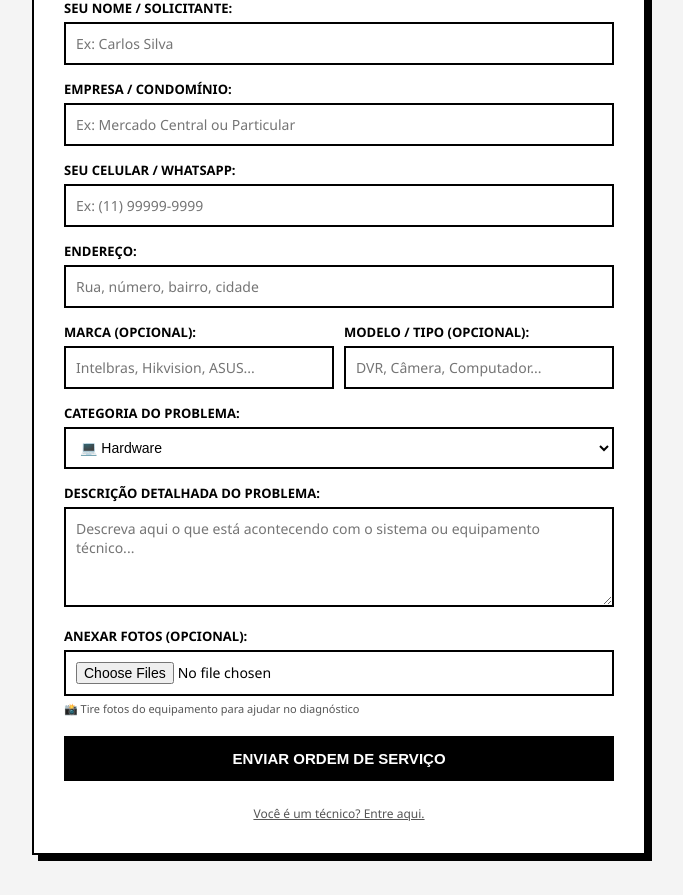
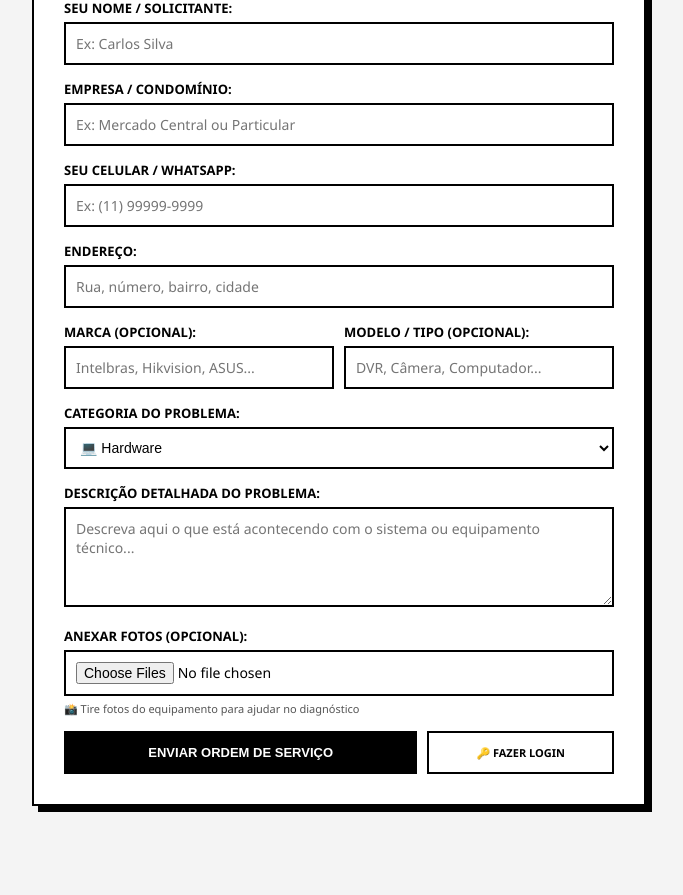
Before and after one commit to jrvti/supchamados, a Flask app: page / in a window 1280 px wide. Shown: the part 186-1081 px from the top of the page, without its empty margins (301-984 px from the left). After the commit the page ends 998 px from the top, so only its background shows below. Run offline with Flask 3, Linux system fonts and the light colour scheme.

Commit message:
feat: adiciona botao Fazer Login na tela inicial ao lado do enviar OS

```diff
--- a/templates/cliente.html
+++ b/templates/cliente.html
@@ -17,8 +17,11 @@
         textarea { resize:vertical; height:100px; }
         .flex-equipamento { display:flex; gap:10px; }
         .flex-equipamento div { flex:1; }
-        .btn-enviar { width:100%; background:var(--texto-principal); color:var(--bg-container); padding:12px; border:none; font-size:15px; font-weight:bold; text-transform:uppercase; border:2px solid var(--border-cor); cursor:pointer; margin-top:5px; }
+        .flex-botoes { display:flex; gap:10px; margin-top:5px; }
+        .btn-enviar { flex:2; background:var(--texto-principal); color:var(--bg-container); padding:12px 8px; border:none; font-size:13px; font-weight:bold; text-transform:uppercase; border:2px solid var(--border-cor); cursor:pointer; }
         .btn-enviar:hover { background:var(--bg-container); color:var(--texto-principal); }
+        .btn-login { flex:1; background:var(--bg-container); color:var(--texto-principal); padding:12px 8px; font-size:11px; font-weight:bold; text-transform:uppercase; border:2px solid var(--border-cor); cursor:pointer; text-decoration:none; display:flex; align-items:center; justify-content:center; text-align:center; }
+        .btn-login:hover { background:var(--texto-principal); color:var(--bg-container); }
     </style>
 </head>
 <body>
@@ -55,8 +58,10 @@
             <label for="fotos">Anexar Fotos (opcional):</label>
             <input type="file" id="fotos" name="fotos" multiple accept="image/*">
             <div style="font-size:11px;color:var(--texto-secundario);margin-top:-10px;margin-bottom:15px;">📸 Tire fotos do equipamento para ajudar no diagnóstico</div>
-            <button type="submit" class="btn-enviar">Enviar Ordem de Serviço</button>
-            <div style="text-align:center;margin-top:20px;"><a href="/login" style="color:var(--texto-secundario);font-size:12px;text-decoration:underline;">Você é um técnico? Entre aqui.</a></div>
+            <div class="flex-botoes">
+                <button type="submit" class="btn-enviar">Enviar Ordem de Serviço</button>
+                <a href="/login" class="btn-login">🔑 Fazer Login</a>
+            </div>
         </form>
     </div>
     <script>
```
